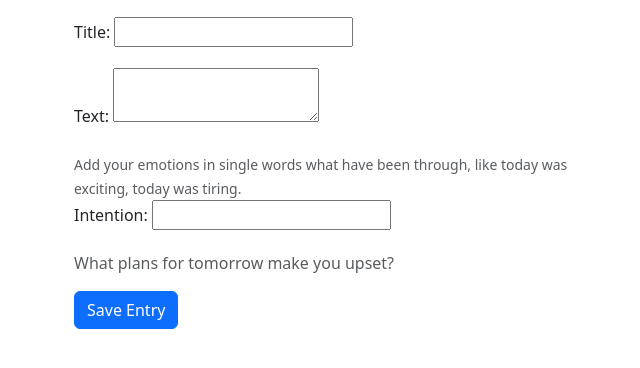
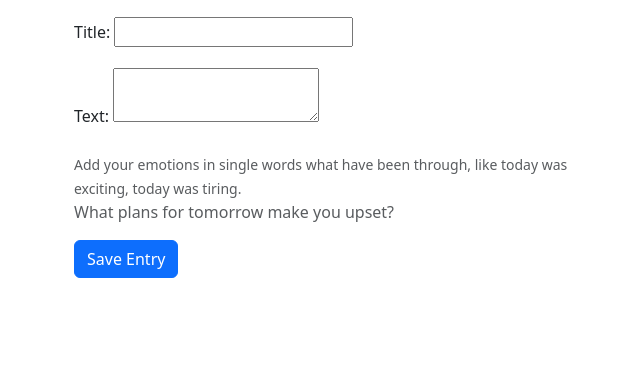
Before and after one commit to victorcreed/self_reflection, a Django app: template journal/templates/journal/new_entry.html in a window 1280 px wide. Shown: the part 159-527 px from the top of the page, without its empty margins (299-939 px from the left). Run offline with Django 3.2, Linux system fonts and the light colour scheme; the template is opened without the code that fills it, so the values that code supplies are empty, except form fields; tables that the repository leaves empty hold one stand-in row (values such as "Sample post"); form fields are guessed from the names that the template uses.

Commit message:
Refactor: Remove category field from models, forms, and templates

```diff
--- a/journal/forms.py
+++ b/journal/forms.py
@@ -4,7 +4,7 @@ from .models import Entry
 class EntryUpdateForm(forms.ModelForm):
     class Meta:
         model = Entry
-        fields = ['title', 'text', 'category']
+        fields = ['title', 'text']
 
 class EntryDeleteForm(forms.ModelForm):
     class Meta:
@@ -14,4 +14,4 @@ class EntryDeleteForm(forms.ModelForm):
 class EntryForm(forms.ModelForm):
     class Meta:
         model = Entry
-        fields = ['title', 'text', 'category']
+        fields = ['title', 'text']
--- a/journal/templates/journal/new_entry.html
+++ b/journal/templates/journal/new_entry.html
@@ -18,10 +18,6 @@
                         <div class="invalid-feedback">Please enter some text.</div>
                     </div>
                     <small class="text-muted">Add your emotions in single words what have been through, like today was exciting, today was tiring.</small>
-                    <div class="mb-3">
-                        <label for="intention" class="form-label">Intention:</label>
-                        {{ form.intention }}
-                    </div>
                      <ul class="list-unstyled text-muted">
                         <li>What plans for tomorrow make you upset?</li>
                     </ul>
```
